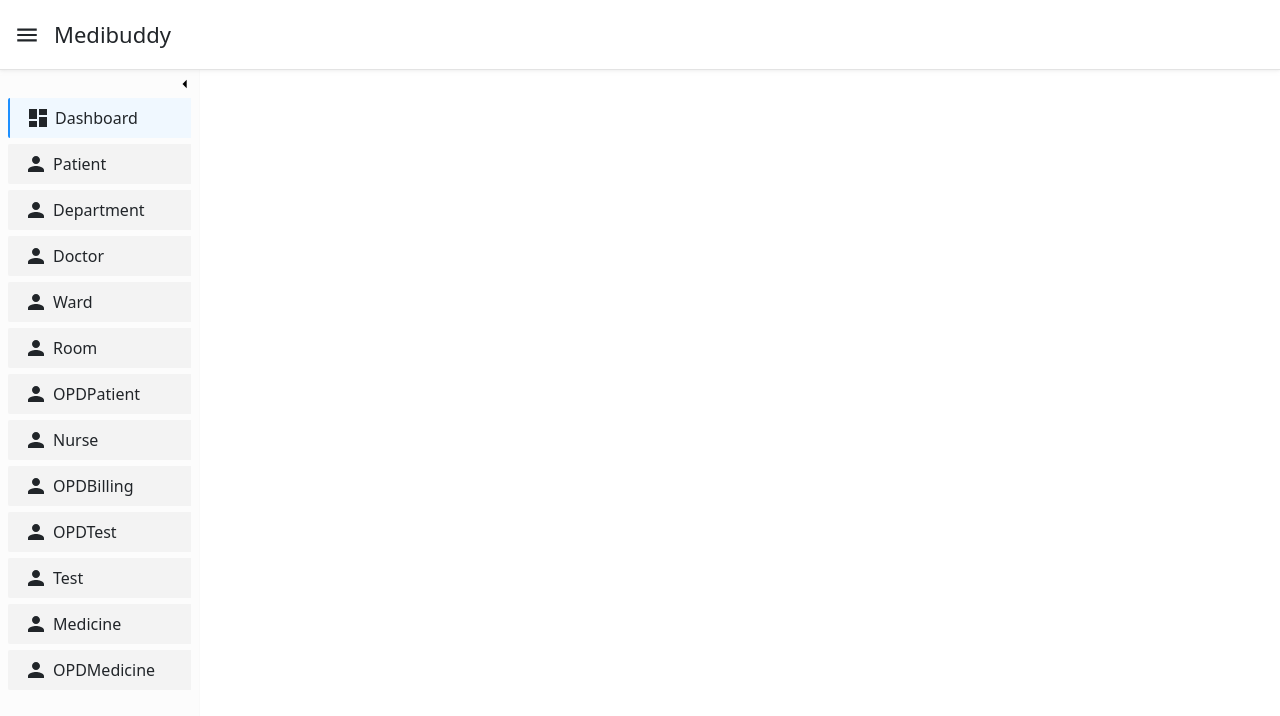
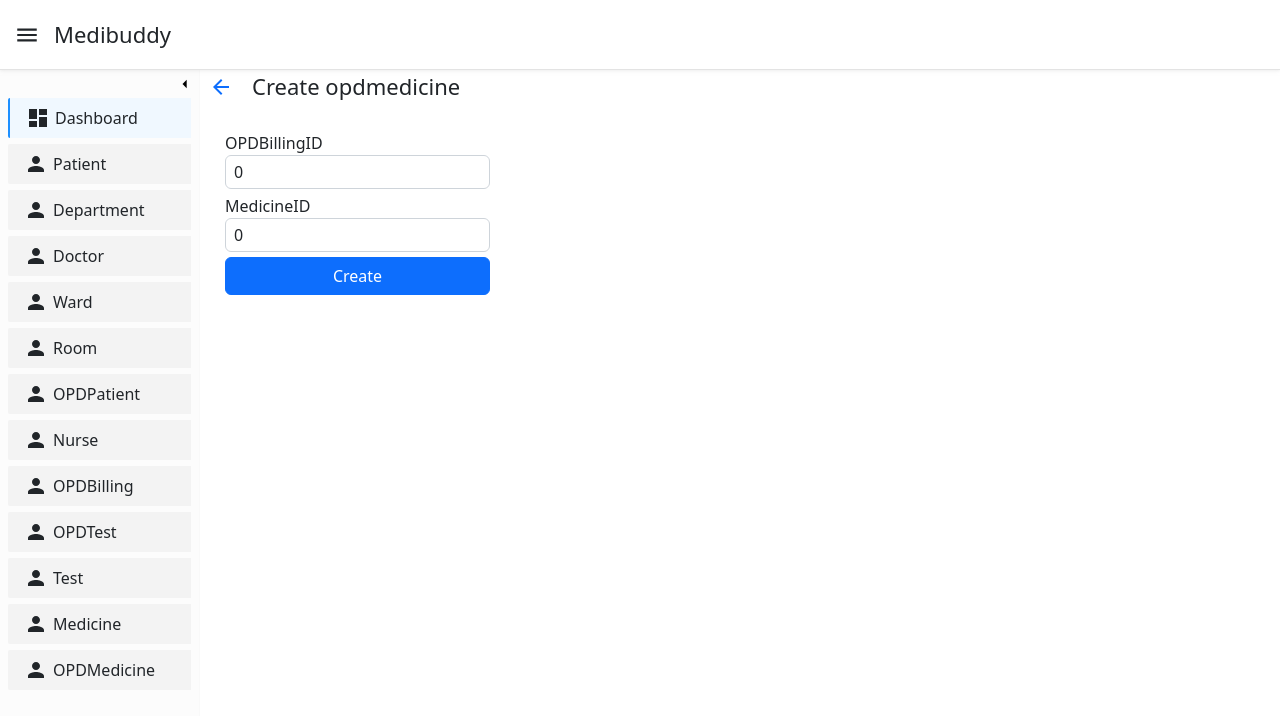
Before and after one commit to Suresh-Mante/MedibuddyUI, a React (Create React App) app in the folder medibuddy/: page /OPDMedicine/Create in a window 1280 px wide. Shown: the top 716 px of the page. Built offline with nearby package versions, Linux system fonts and the light colour scheme.

Commit message:
OPDMedicine also added

```diff
--- a/medibuddy/src/components/Body.js
+++ b/medibuddy/src/components/Body.js
@@ -27,6 +27,7 @@
 import CreateEntityMedicine from './Medicine/CreateEntityMedicine';
 import Discharge from './OPDPatient/Discharge';
 import CreateEntityOPDTest from './OPDTest/CreateEntityOPDTest';
+import CreateEntityOPDMedicine from './OPDMedicine/CreateEntityOPDMedicine';
 
 const Body = () => {
     const appContext = useContext(AppContext);
@@ -86,6 +87,8 @@
                     <Route path="/OPDBilling/Create" element={<CreateEntityOPDBilling />} />
                     <Route path="/OPDBilling/Edit/:id" element={<CreateEntityOPDBilling editing={true} />} />
 
+                    <Route path="/OPDMedicine/Create" element={<CreateEntityOPDMedicine />} />
+
 
                     <Route path="/Doctor/Create" element={<CreateEntityDoctor />} />
                     <Route path="/Doctor/Edit/:id" element={<CreateEntityDoctor editing={true} />} />
--- /dev/null
+++ b/medibuddy/src/components/OPDMedicine/CreateEntityOPDMedicine.js
@@ -0,0 +1,168 @@
+import React, { useState, useEffect } from "react";
+import { getDataFromServer } from "../DataAccess";
+import { BASE_API, OPDMEDICINE_API } from "../Env";
+import AppTitle from "../Header/AppTitle";
+import Select from '../Shared/Select';
+import { getOptionsArray } from "../Utils";
+import Loading from '../Shared/Loading';
+import { Link, useLocation } from "react-router-dom";
+
+const CreateEntityOPDMedicine = (props) => {
+    //for editing
+    let existing_opdmedicine = null;
+    const location = useLocation();
+    if (props.editing) {
+        existing_opdmedicine = location.state;
+    }
+    const [state, setState] = useState({
+        opdmedicine: {
+            OPDBillingID : existing_opdmedicine ? existing_opdmedicine.OPDBillingID : 0,
+            MedicineID : existing_opdmedicine ? existing_opdmedicine.MedicineID : 0,
+        },
+        validationErrors: [],
+        creating: false,
+        errors: [],
+        messages: [],
+        updating: false
+    });
+    const opdmedicineValid = () => {
+        const validationErrors = [];
+        if (state.opdmedicine.depName == "") {
+            validationErrors.push(`OPDMedicine name is required`);
+        }
+
+        return validationErrors;
+    }
+    const createopdmedicine = async () => {
+        const response = await getDataFromServer(OPDMEDICINE_API + `${existing_opdmedicine ? `/?id=${existing_opdmedicine.OPDBillingID}` : ''}`,
+            `${existing_opdmedicine ? 'PUT' : 'POST'}`, state.opdmedicine);
+        if (response) {
+            if (response.statusCode == 201 || response.statusCode == 204) {
+                const opdmedicine = response.record;
+                setState({
+                    ...state,
+                    opdmedicine: existing_opdmedicine ? state.opdmedicine :
+                        {
+                            OPDBillingID: "",
+                            MedicineID: "",
+                        },
+                    creating: false,
+                    messages: [`opdmedicine ${existing_opdmedicine ? 'updated' : 'created'} successfully...`]
+                });
+            } else {
+                setState({
+                    ...state,
+                    errors: [response.message]
+                });
+            }
+        } else {
+            setState({
+                ...state,
+                errors: ['Check your internet connection']
+            });
+        }
+    }
+    const createNewopdmedicine = () => {
+        const validationErrors = opdmedicineValid();
+        if (validationErrors.length == 0) {
+            setState({
+                ...state,
+                creating: true,
+                validationErrors: []
+            });
+        } else {
+            setState({
+                ...state,
+                validationErrors: validationErrors
+            })
+        }
+    }
+    useEffect(() => {
+        if (state.creating) {
+            createopdmedicine();
+        }
+    }, [state.creating]);
+    return (
+        <>
+            <div className="flex flex-align-center">
+                <Link to={'/opdmedicine'}>
+                    <svg viewBox="0 0 24 24" className='icon circle-bg' width='24px' height='24px'
+                        style={{ marginRight: '5px' }}>
+                        <path d="M20 11H7.83l5.59-5.59L12 4l-8 8 8 8 1.41-1.41L7.83 13H20v-2z"
+                            fill='currentColor'></path></svg>
+                </Link>
+                <div className='app-title flex flex-row flex-align-center flex-justify-center'>
+                    <span id='app-title-text'>{`${existing_opdmedicine ? 'Update' : 'Create'} opdmedicine`}</span>
+                </div>
+            </div>
+            <div className="container m-2 flex flex-column" style={{
+                gap: '5px'
+            }}>
+                <div className="form-group">
+                    <label htmlFor="OPDBillingID">OPDBillingID</label>
+                    <input className="form-control" value={state.opdmedicine.OPDBillingID} type={'number'}
+                        onChange={(event) => setState({
+                            ...state,
+                            opdmedicine: {
+                                ...state.opdmedicine,
+                                OPDBillingID: Number(event.target.value)
+                            }
+                        })}></input>
+                </div>
+                <div className="form-group">
+                    <label htmlFor="MedicineID">MedicineID</label>
+                    <input className="form-control" value={state.opdmedicine.MedicineID} type={'number'}
+                        onChange={(event) => setState({
+                            ...state,
+                            opdmedicine: {
+                                ...state.opdmedicine,
+                                MedicineID: Number(event.target.value)
+                            }
+                        })}></input>
+                </div>
+
+                <button className="btn btn-primary" onClick={createNewopdmedicine} disabled={state.creating}>
+                    {`${existing_opdmedicine ? 'Update' : 'Create'}`}
+                </button>
+                {
+                    state.creating &&
+                    <div className="container flex flex-align-center" style={{
+                        gap: '10px'
+                    }}>
+                        <em>{`${existing_opdmedicine ? 'Update' : 'Create'} opdmedicine`} opdmedicine...</em>
+                        <Loading />
+                    </div>
+                }
+            </div>
+            {
+                state.validationErrors.length > 0 ?
+                    <div className="container">
+                        {
+                            state.validationErrors.map((error, index) => (
+                                <div key={index} className="text-danger">{error}</div>
+                            ))
+                        }
+                    </div>
+                    : state.errors.length > 0 ?
+                        <div className="container">
+                            {
+                                state.errors.map((error, index) => (
+                                    <div key={index} className="text-danger">{error}</div>
+                                ))
+                            }
+                        </div>
+                        : state.messages.length > 0 ?
+                            <div className="container">
+                                {
+                                    state.messages.map((msg, index) => (
+                                        <div key={index} className="">{msg}</div>
+                                    ))
+                                }
+                            </div>
+                            : null
+            }
+        </>
+    );
+}
+
+export default CreateEntityOPDMedicine;
--- a/medibuddy/src/components/OPDMedicine/OPDMedicine.js
+++ b/medibuddy/src/components/OPDMedicine/OPDMedicine.js
@@ -2,13 +2,16 @@
 import { OPDMEDICINE_API } from "../Env";
 import AppTitle from "../Header/AppTitle";
 import { pascalCase } from "../Utils";
-import {getDataFromServer} from  '../DataAccess';
+import { getDataFromServer } from '../DataAccess';
+import { Link, Route, Routes } from "react-router-dom";
+import CreateEntityOPDMedicine from "./CreateEntityOPDMedicine.js"
+
 const OPDMedicine = () => {
     const [state, setState] = useState({
         opdmedicines: null
     });
     const getOPDMedicines = async () => {
-        //use OPDMEDICINEAPI.Get
+        //use OPDMedicineAPI.Get
         const response = await getDataFromServer(OPDMEDICINE_API, 'GET');
         if (response) {
             if (response.statusCode == 200) {
@@ -25,6 +28,23 @@
             //no internet connection/connection refused
         }
     }
+    const deleteOPDMedicine = async(deleted_opdmedicine) => {
+        //use OPDMedicineAPI.Delete
+        const response = await getDataFromServer(`${OPDMEDICINE_API}/?opdBillingID=${deleted_opdmedicine.OPDBillingID}`, 'DELETE');
+        if (response) {
+            if (response.statusCode == 200) {
+                const deleted_opdmedicine = response.record;
+                setState({
+                    ...state,
+                    opdmedicines: state.opdmedicines.filter((opdmedicine) => {
+                        return opdmedicine.OPDBillingID != deleted_opdmedicine.OPDBillingID
+                    })
+                })
+            } else {
+            }
+        } else {
+        }
+    }
     useEffect(() => {
         if (state.opdmedicines == null) {
             getOPDMedicines();
@@ -32,7 +52,15 @@
     }, []);
     return (
         <>
-            <AppTitle title={'OPDMedicine Dashboard'} />
+            <div className="flex flex-align-center" style={{
+                gap: "10px",
+                paddingTop: '3px'
+            }}>
+                <AppTitle title={'OPDMedicine Dashboard'} />
+                <Link to='/OPDMedicine/Create'>
+                    <button className="btn btn-primary">Add new OPDMedicine</button>
+                </Link>
+            </div>
             {
                 state.opdmedicines != null && state.opdmedicines.length > 0
                     ?
@@ -44,6 +72,7 @@
                                         <th key={index}>{pascalCase(property)}</th>
                                     ))
                                 }
+
                             </tr>
                         </thead>
                         <tbody>
@@ -55,6 +84,16 @@
                                                 <td key={index}>{opdmedicine[property]}</td>
                                             ))
                                         }
+                                        {/*
+                                        <td>
+                                            <Link to={`/OPDMedicine/Edit/${opdmedicine.opdBillingID}`} state={opdmedicine}>
+                                                <button className="btn btn-warning">Edit</button>
+                                            </Link>
+                                        </td>
+                                        <td>
+                                            <button className="btn btn-danger" onClick={() => deleteOPDMedicine(opdmedicine)}>Delete</button>
+                                        </td>
+                                    */}
                                     </tr>
                                 ))
                             }
```
